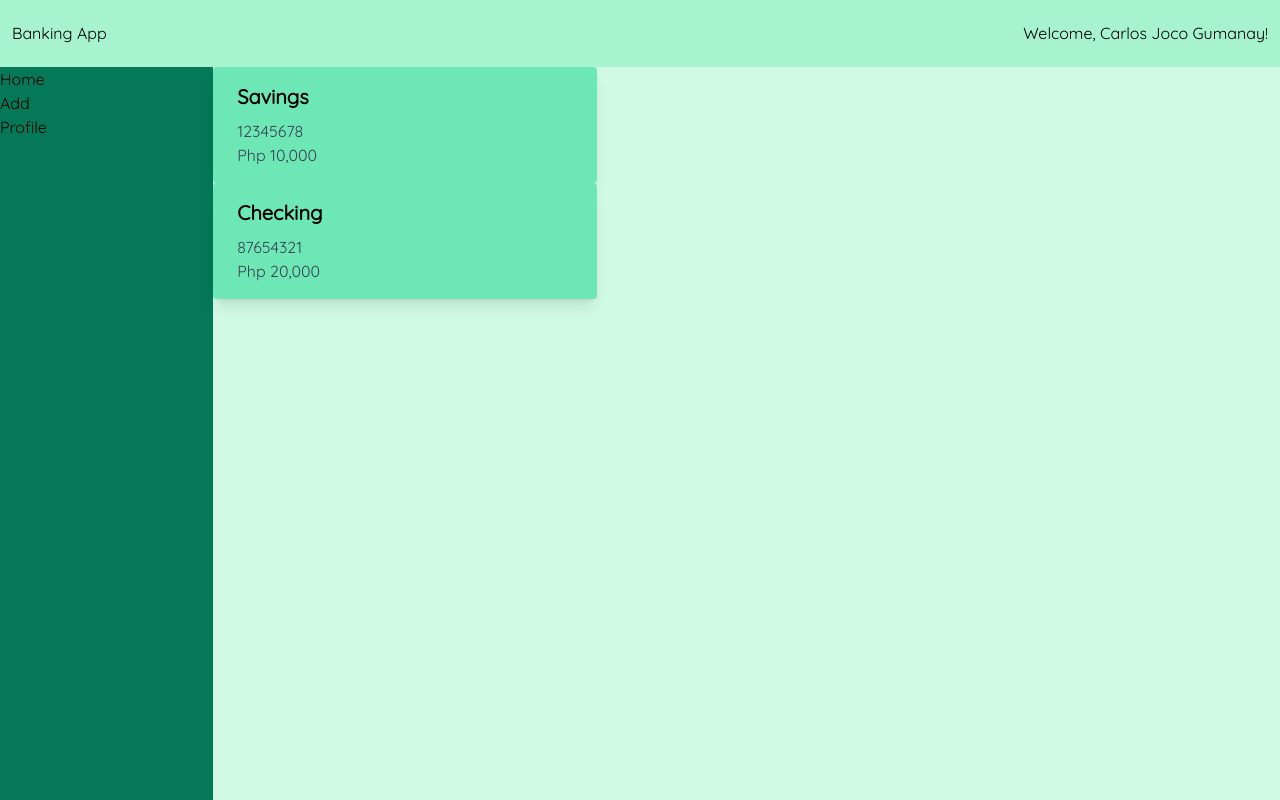
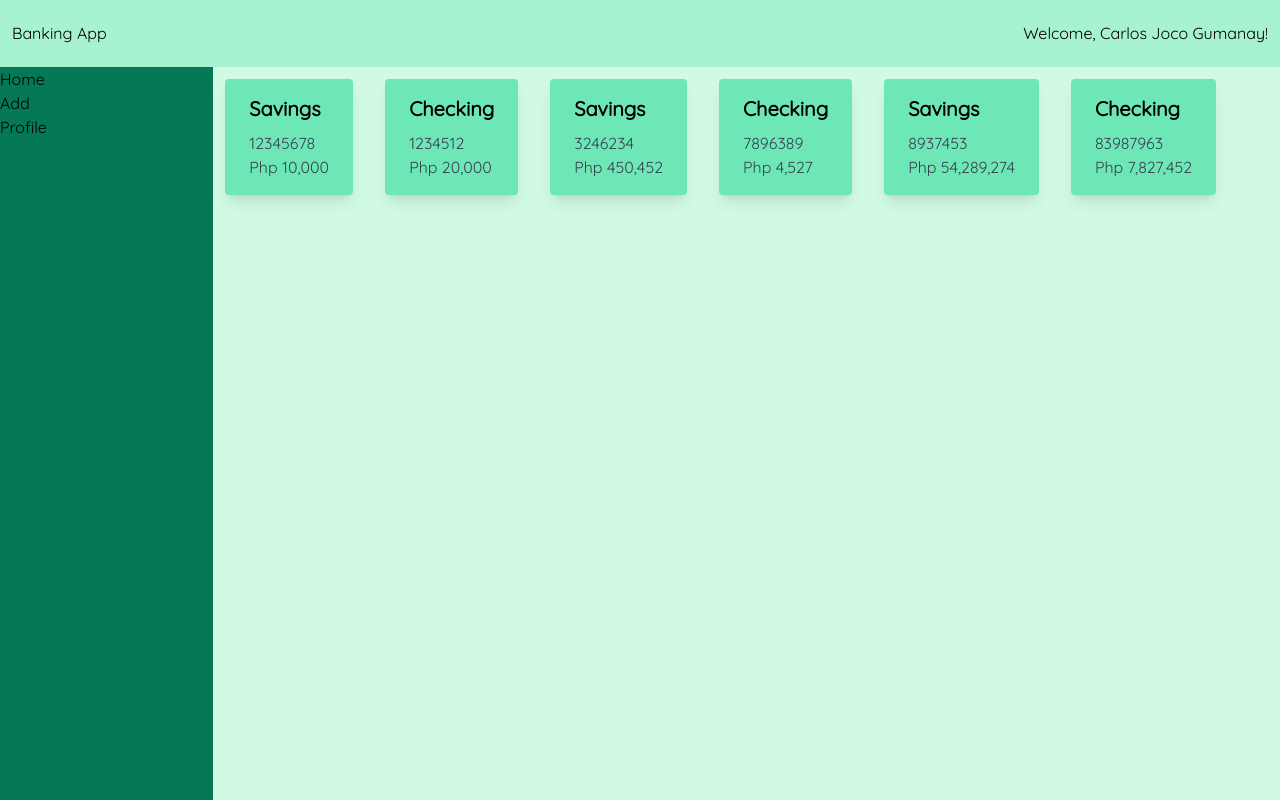
Before and after one commit to jocogum10/banking-app, a React (Create React App) app: page / in a window 1280 px wide. Built offline with nearby package versions, Linux system fonts and the light colour scheme.

Commit message:
add flex on content component

```diff
--- a/src/App.js
+++ b/src/App.js
@@ -7,7 +7,11 @@ function App() {
     name : 'Carlos Joco Gumanay',
     accounts: [
       {account_type : 'Savings', account_number: '12345678', amount : '10000'},
-      {account_type : 'Checking', account_number: '87654321', amount : '20000'},
+      {account_type : 'Checking', account_number: '1234512', amount : '20000'},
+      {account_type : 'Savings', account_number: '3246234', amount : '450452'},
+      {account_type : 'Checking', account_number: '7896389', amount : '4527'},
+      {account_type : 'Savings', account_number: '8937453', amount : '54289274'},
+      {account_type : 'Checking', account_number: '83987963', amount : '7827452'},
     ],
   }
   return (
--- a/src/components/Card.jsx
+++ b/src/components/Card.jsx
@@ -1,9 +1,9 @@
 function Card ({amount, account_type, account_nunber}) {
     return (
-        <div className="bg-emerald-300 max-w-sm rounded overflow-hidden shadow-lg">
+        <div className="bg-emerald-300 max-w-sm rounded overflow-hidden shadow-lg m-3">
             <div className="px-6 py-4">
                 <div className="font-bold text-xl mb-2">{account_type}</div>
-                <p className="text-gray-700 text-base">
+                    <p className="text-gray-700 text-base">
                         {account_nunber}
                     </p>
                     <p className="text-gray-700 text-base">
--- a/src/components/Content.jsx
+++ b/src/components/Content.jsx
@@ -4,9 +4,13 @@ import Card from "./Card";
 
 function Content ({accounts}) {
     return (
-        <div className="bg-emerald-100 col-span-10 row-start-2 row-span-full">
+        <div className="bg-emerald-100 col-span-10 row-start-2 row-span-full flex flex-wrap items-start justify-start gap-2">
             <Card amount={accounts[0].amount} account_type={accounts[0].account_type} account_nunber={accounts[0].account_number}/>
             <Card amount={accounts[1].amount} account_type={accounts[1].account_type} account_nunber={accounts[1].account_number}/>
+            <Card amount={accounts[2].amount} account_type={accounts[2].account_type} account_nunber={accounts[2].account_number}/>
+            <Card amount={accounts[3].amount} account_type={accounts[3].account_type} account_nunber={accounts[3].account_number}/>
+            <Card amount={accounts[4].amount} account_type={accounts[4].account_type} account_nunber={accounts[4].account_number}/>
+            <Card amount={accounts[5].amount} account_type={accounts[5].account_type} account_nunber={accounts[5].account_number}/>
         </div>
     )
 }
--- a/src/components/Navbar.jsx
+++ b/src/components/Navbar.jsx
@@ -1,6 +1,6 @@
 function Navbar ({name}) {
     return (
-        <div className="bg-emerald-200 col-span-full row-star-1 flex justify-between items-center shadow-2xl">
+        <div className="bg-emerald-200 col-span-full row-start-1 flex justify-between items-center shadow-2xl">
             <h1 className="mx-3">Banking App</h1>
             <h1 className="mx-3">Welcome, {name}!</h1>
         </div>
```
